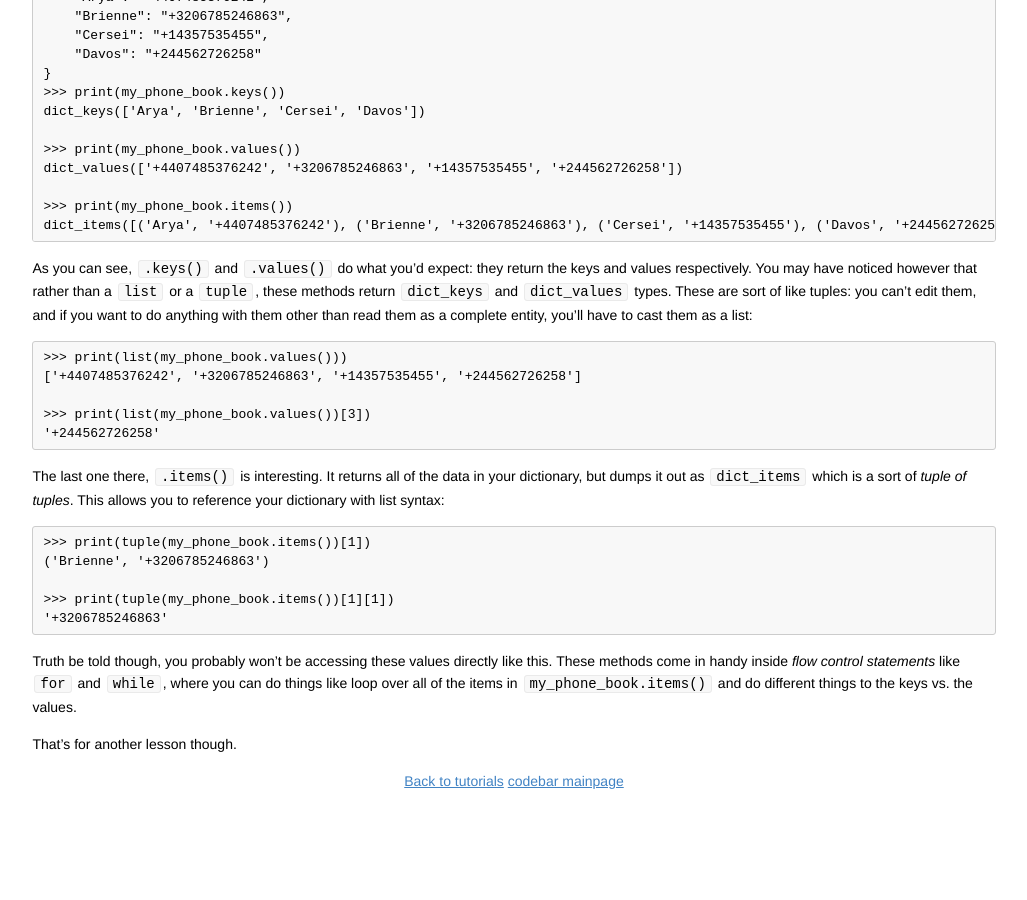
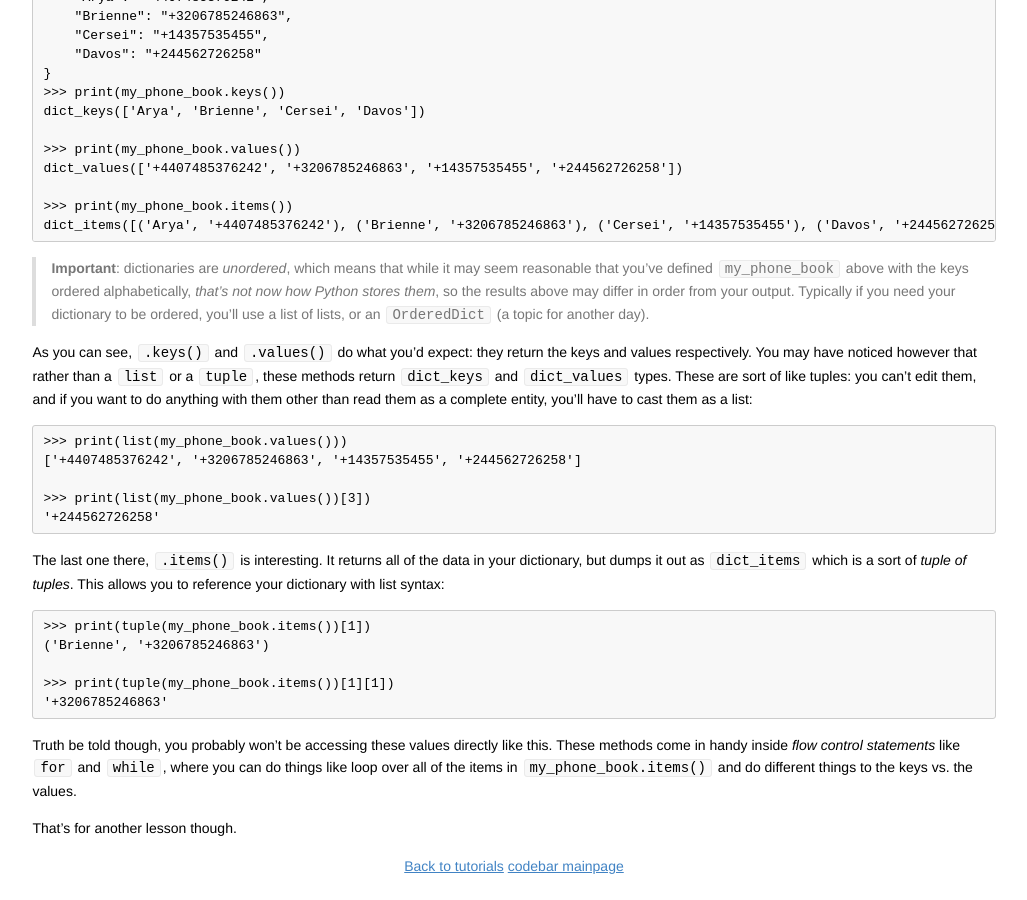
Before and after one commit to codebar/tutorials, a Jekyll site: the page built from python/lesson3/tutorial.md, in a window 1280 px wide and 900 px high, scrolled down 5002 px. Shown: the whole window, without its empty margins (126-1153 px from the left). Built offline with Jekyll 4.4.1, drawn with Linux system fonts in a browser that asks for light colours; before the commit the page ends 5833 px from its top, so only the background shows below that.

Commit message:
Add note about dictionary ordering (or lack thereof

```diff
--- a/python/lesson3/tutorial.md
+++ b/python/lesson3/tutorial.md
@@ -285,6 +285,13 @@ manageable parts.  Thankfully, Python has you covered with `.keys()`,
     >>> print(my_phone_book.items())
     dict_items([('Arya', '+4407485376242'), ('Brienne', '+3206785246863'), ('Cersei', '+14357535455'), ('Davos', '+244562726258')])
 
+> **Important**: dictionaries are *unordered*, which means that while it may
+> seem reasonable that you've defined `my_phone_book` above with the keys
+> ordered alphabetically, *that's not now how Python stores them*, so the
+> results above may differ in order from your output.  Typically if you need
+> your dictionary to be ordered, you'll use a list of lists, or an
+> `OrderedDict` (a topic for another day).
+
 As you can see, `.keys()` and `.values()` do what you'd expect: they return the
 keys and values respectively.  You may have noticed however that rather than a
 `list` or a `tuple`, these methods return `dict_keys` and `dict_values` types.
```
